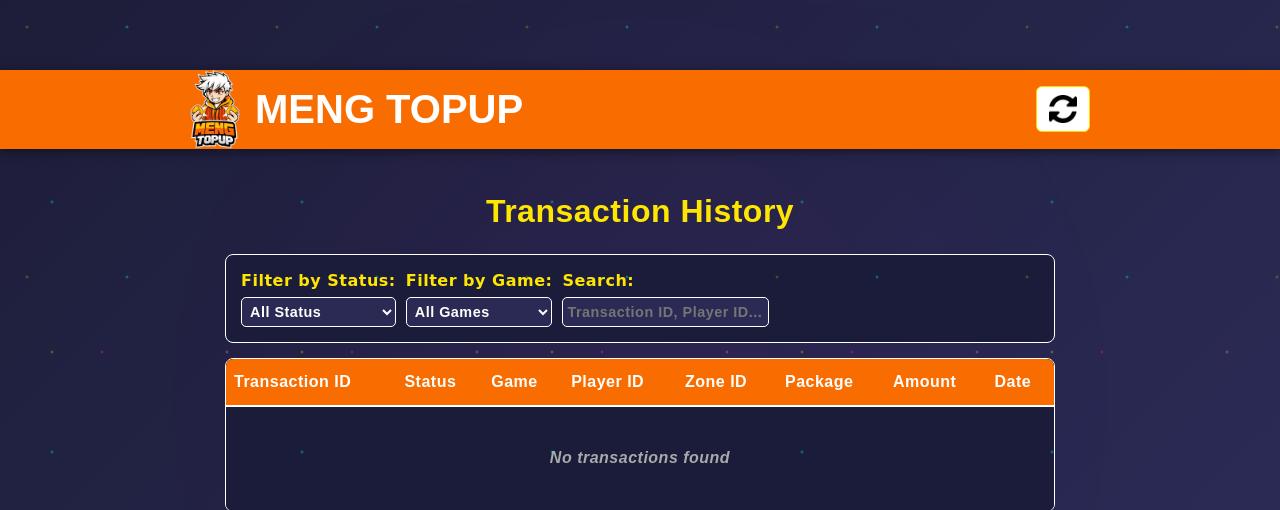
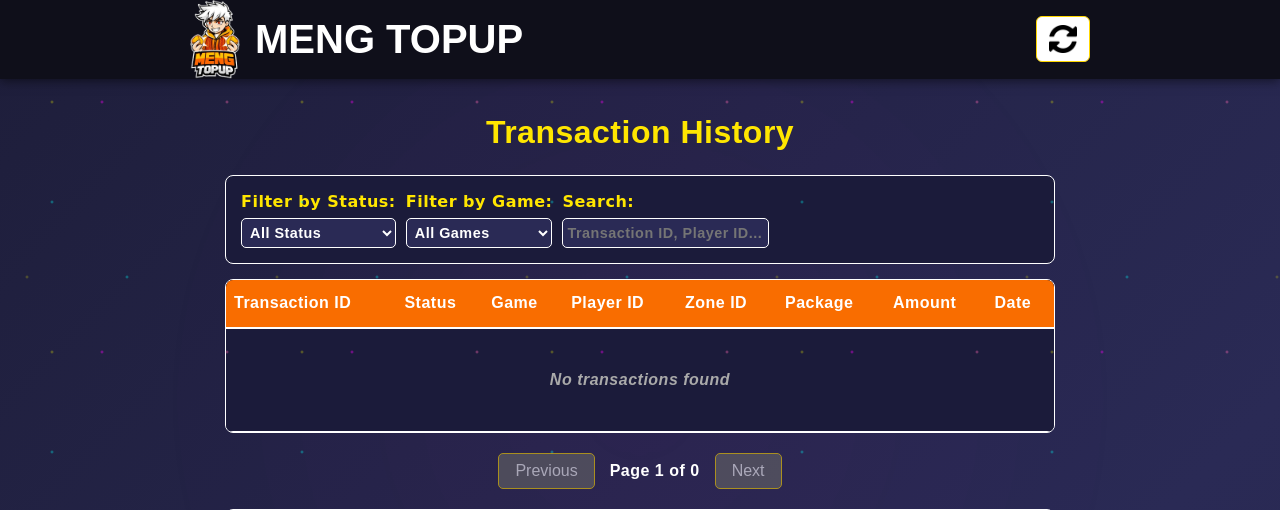
Before and after one commit to MengJong168/Meng-Topup, a Flask app: page /transactions in a window 1280 px wide. Shown: the top 510 px of the page. Run offline with Flask 3, Linux system fonts and the light colour scheme; data that the repository does not hold is empty; some web fonts are replaced.

Commit message:
Update transactions.css

```diff
--- a/static/transactions.css
+++ b/static/transactions.css
@@ -225,11 +225,18 @@ body {
 
 /* Header Styles */
 header {
-  background: var(--primary-color);
+  background: #0f0f1a;
   padding: 0px 20px;
   width: 100%;
-  position: relative;
-  z-index: 1000;
+  position: fixed;   /* Changed from relative to fixed */
+  top: 0;            /* Aligns header to top */
+  left: 0;           /* Aligns header to left edge */
+  z-index: 1000;     /* Ensures header stays above content */
+}
+
+/* Optional: add shadow for depth */
+header {
+  box-shadow: 0 2px 10px rgba(0, 0, 0, 0.5);
 }
 
 .header-content {
@@ -239,6 +246,12 @@ header {
   margin: 0 auto;
   gap: 15px;
 }
+
+/* Prevent content from being hidden under fixed header */
+body {
+  padding-top: 70px; /* Adjust based on actual header height */
+}
+
 
 .header-logo {
   width: 50px;
```
